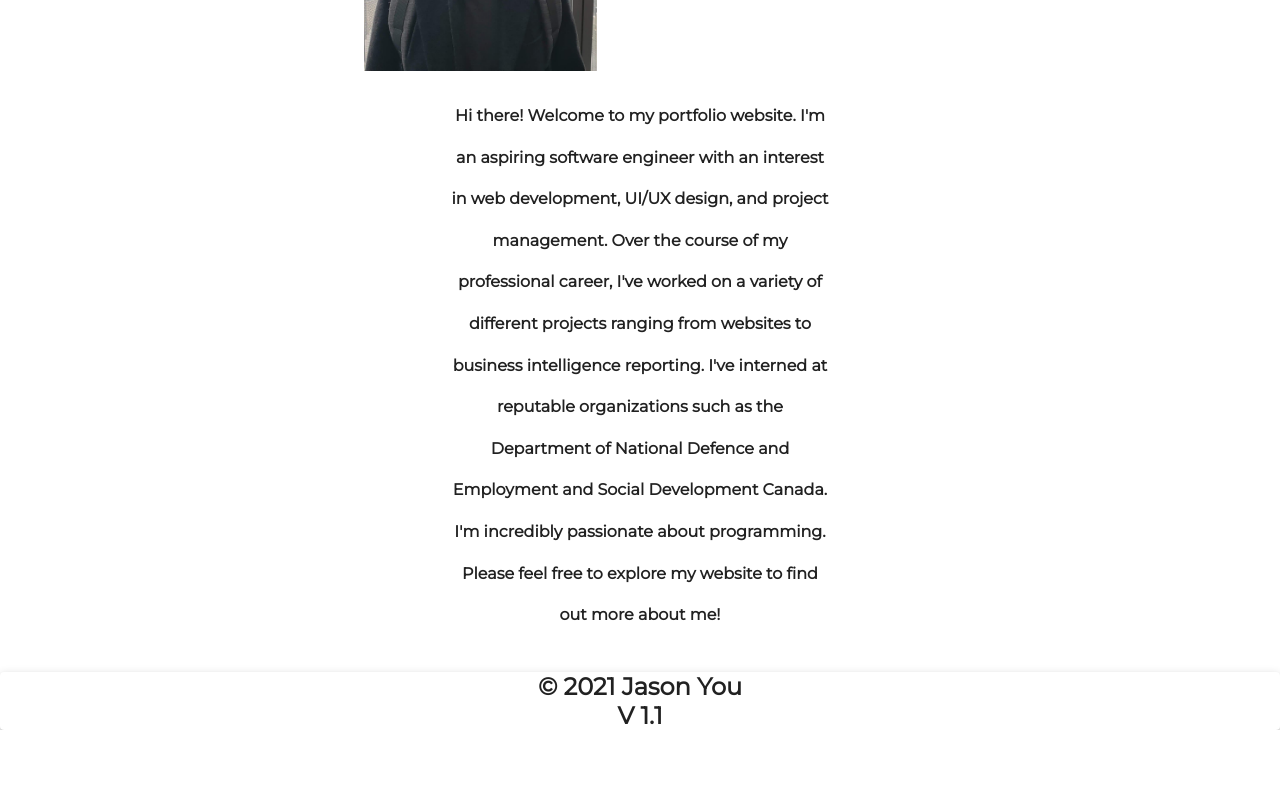
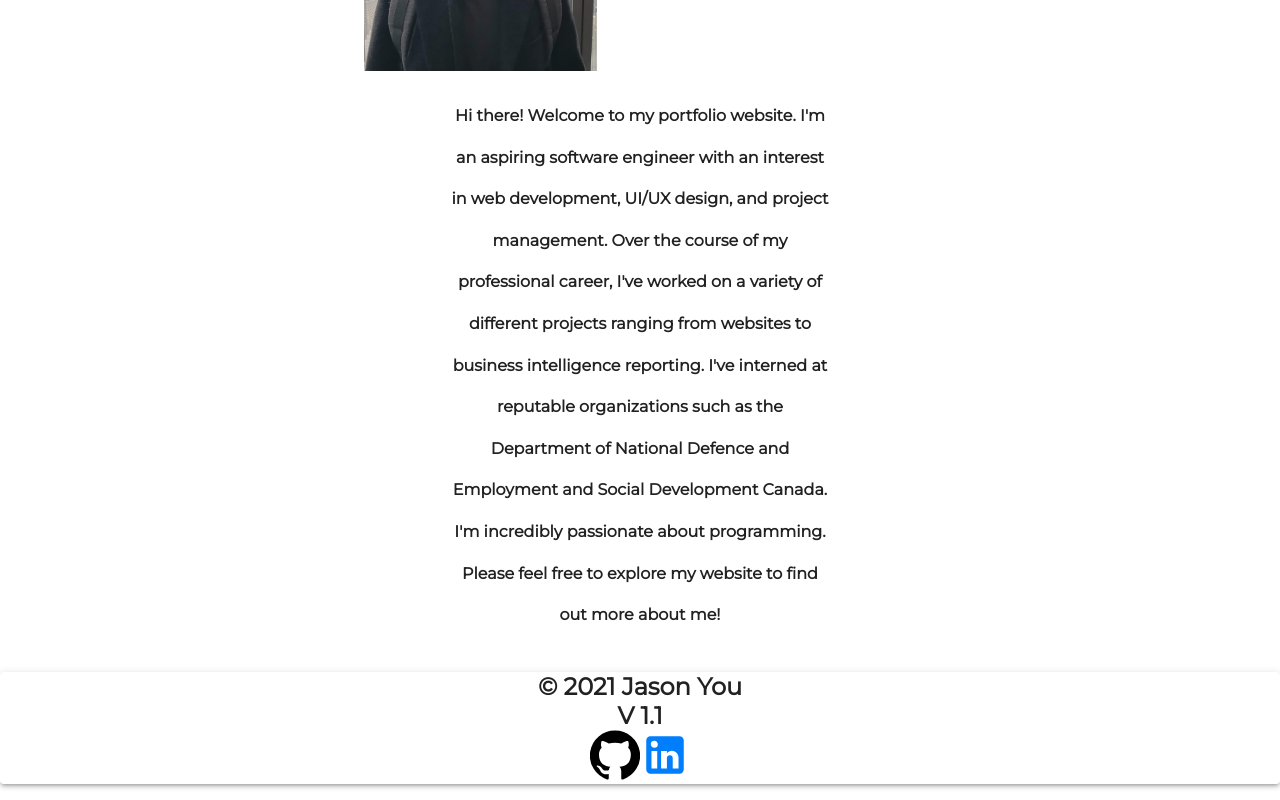
Before and after one commit to jyou044/personalwebsite, a React (Create React App) app: page / in a window 1280 px wide. Shown: the part 434-1234 px from the top of the page. Before the commit the page ends 1164 px from the top, so only its background shows below. Built offline with nearby package versions, Linux system fonts and the light colour scheme.

Commit message:
added icons to footer

```diff
--- a/src/FooterVal.js
+++ b/src/FooterVal.js
@@ -1,5 +1,6 @@
 import React, {Component} from 'react';
 import Paper from '@material-ui/core/Paper';
+import SocialFollow from '../src/components/About/SocialFollow';
 
 class FooterVal extends Component{
   render(){
@@ -9,6 +10,7 @@ class FooterVal extends Component{
         {this.props.children}
         <h2 className="white-text"><center>© 2021 Jason You</center></h2>
         <h2 className="grey-text text-lighten-4"><center> V 1.1</center></h2>
+        <SocialFollow />
       </Paper>
 
     </div>
```
